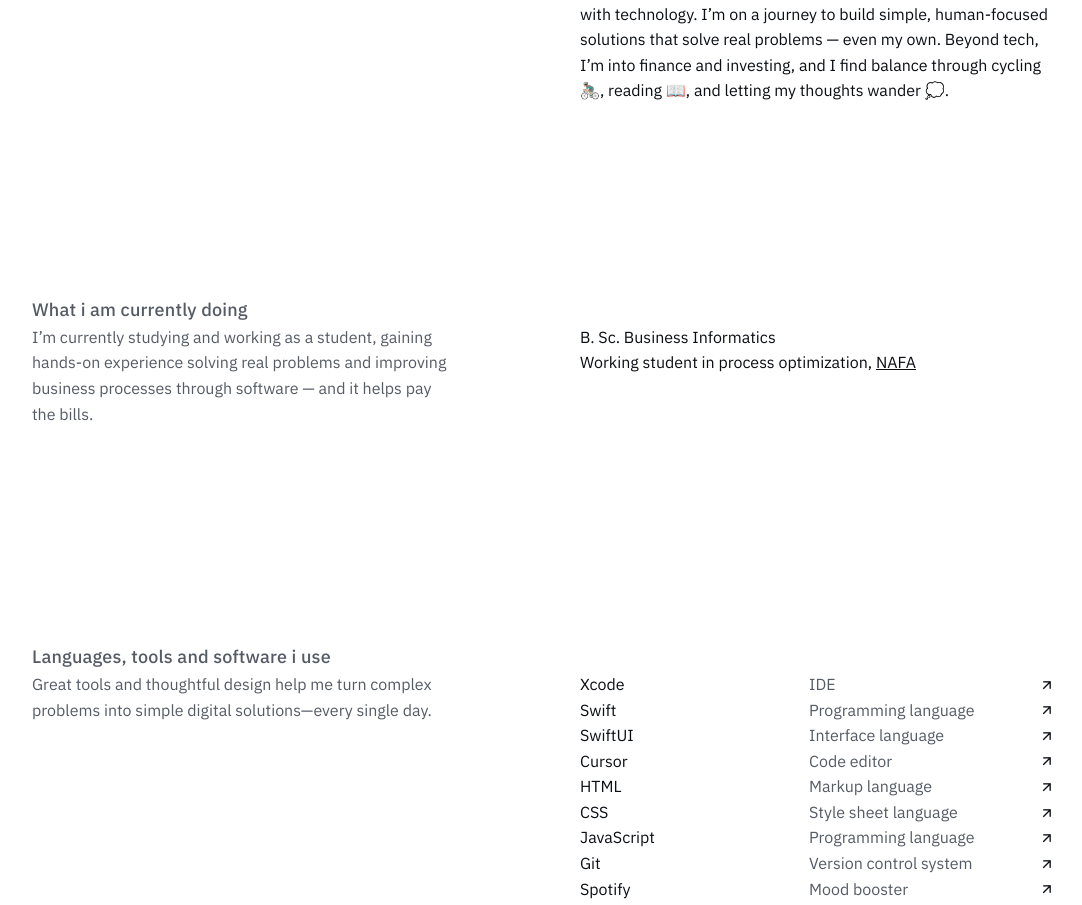
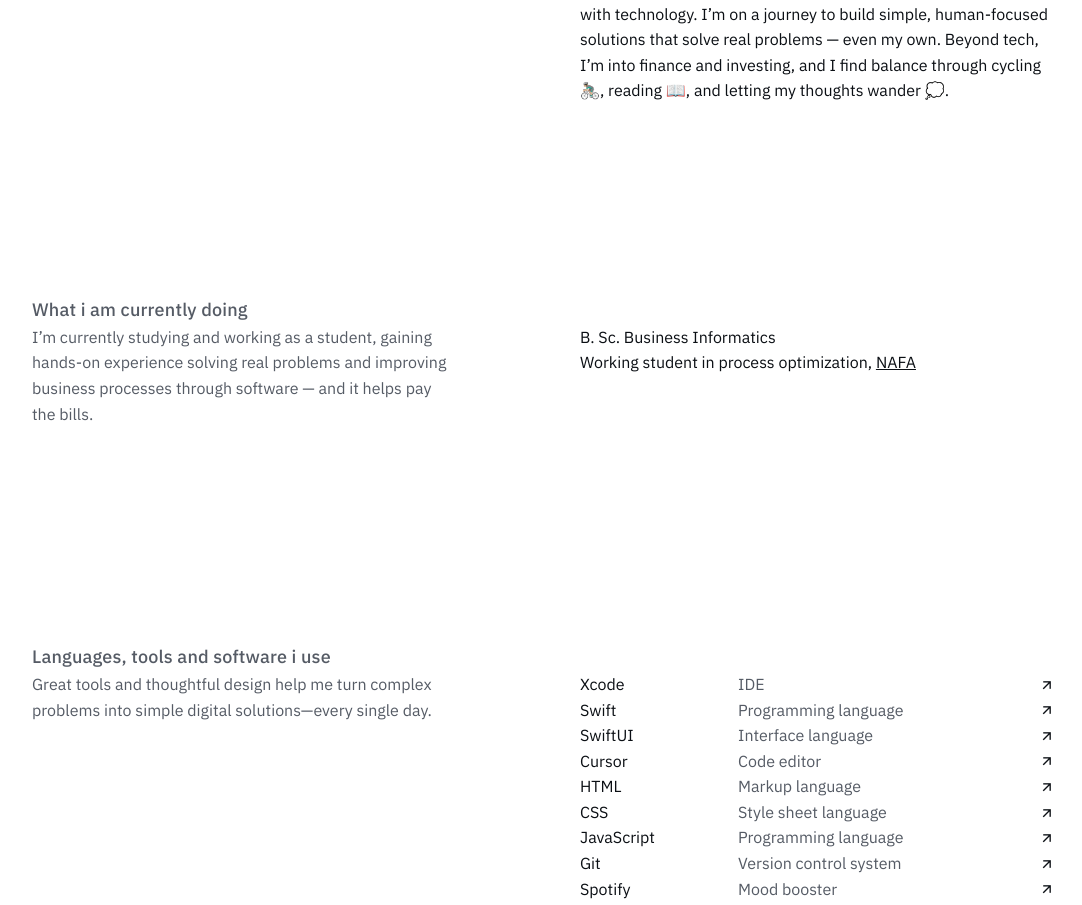
Before and after one commit to kaioto1/kaioto1.github.io, a plain HTML site: page index.html in a window 1280 px wide. Shown: the part 850-1755 px from the top of the page, without its empty margins (96-1178 px from the left). Drawn offline with nearby package versions, Linux system fonts and the light colour scheme.

Commit message:
Fix tool section layout

```diff
--- a/styles.css
+++ b/styles.css
@@ -277,7 +277,7 @@ a.inline {
 
 .tool-row {
   display: grid;
-  grid-template-columns: 1fr 1fr auto;
+  grid-template-columns: 1fr 2fr auto;
   gap: 16px;
   /*border-top: 1px solid var(--light-line-900);*/
   align-items: center;
```
